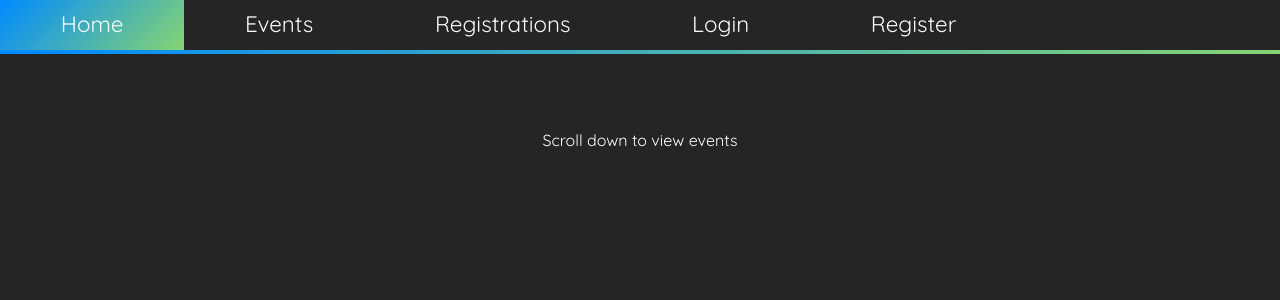
After one commit to Martincic/iste341-event-manager, a PHP site: the page made by app/view/pages/event/success.php in a window 1280 px wide. The commit adds this page. Shown: the top 300 px of the page. Run offline with PHP 8.4, Linux system fonts and the light colour scheme; the template is opened without the code that fills it, so the values that code supplies are empty; some libraries are stand-ins or nearby versions.

Commit message:
event registration

```diff
--- /dev/null
+++ b/app/view/pages/event/success.php
@@ -0,0 +1,11 @@
+<?php include 'app/view/inc/navbar.php';?>
+<div class="container">
+    <div class="row allEvents">
+        <div class="col-md-12">
+            <h1><?php echo $data['message'] ?></h1>
+            <p class="text-center">Scroll down to view events</p>
+        </div>
+        <div class="col-md-12 text-center">
+
+        </div>
+    </div>
--- a/public/css/style.css
+++ b/public/css/style.css
@@ -1,6 +1,6 @@
 h1{
     text-align: center;
-    padding: 4em 0;
+    padding: 1.5em 0!important;
 }
 
 body{
```
Also changed, not shown: app/controller/EventController.php (+16 -3 lines), app/model/Session.php (+22 -9 lines).
